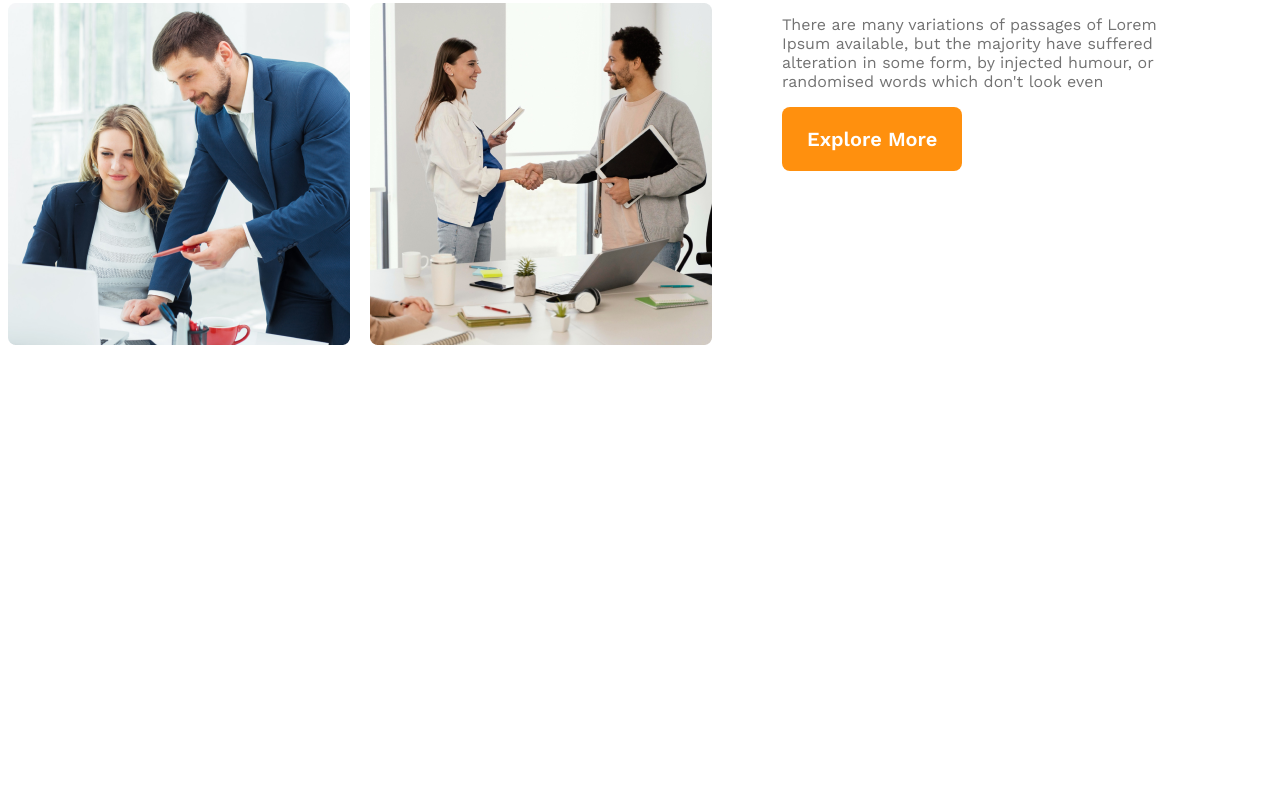
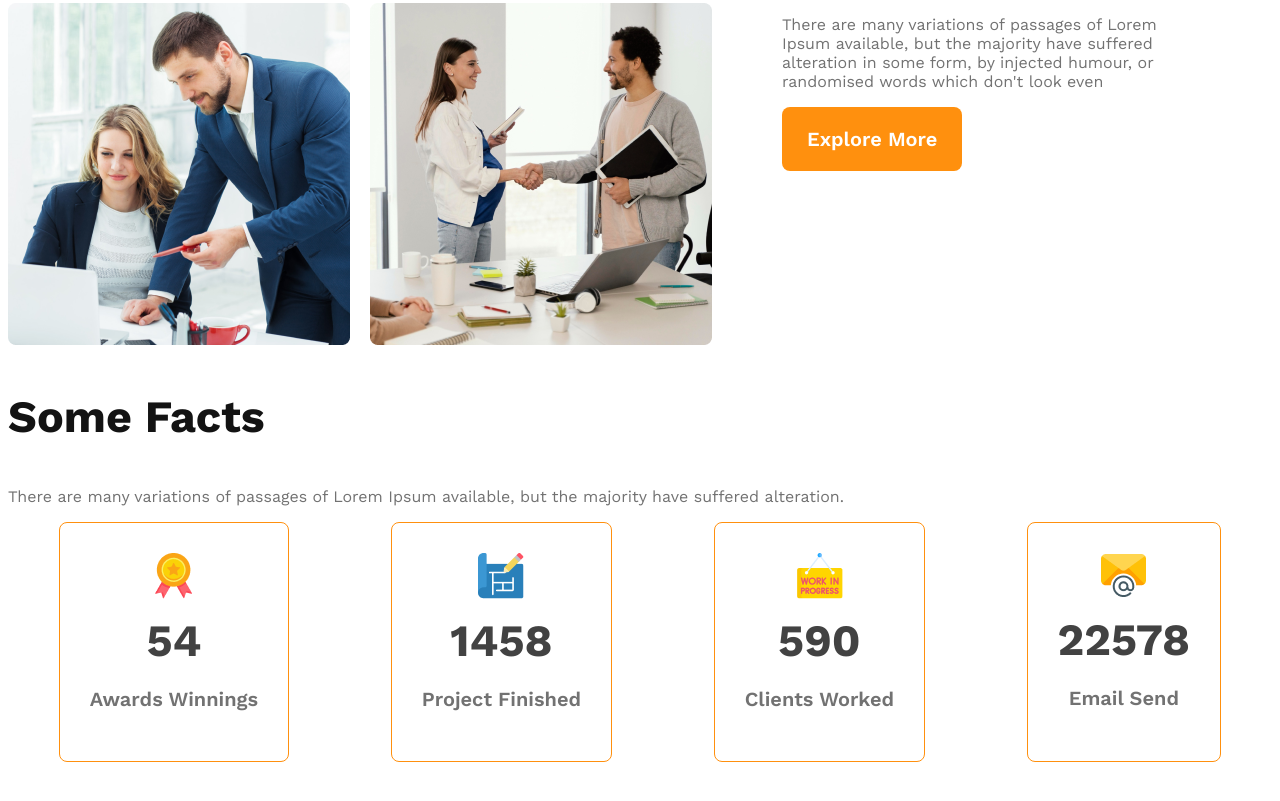
Before and after one commit to jahidhassan2656/G3-responsive-architect, a plain HTML site: page index.html in a window 1280 px wide. Shown: the part 1521-2322 px from the top of the page. Before the commit the page ends 1936 px from the top, so only its background shows below. Drawn offline with nearby package versions, Linux system fonts and the light colour scheme.

Commit message:
facts section 88% finished

```diff
--- a/index.html
+++ b/index.html
@@ -10,7 +10,7 @@
     <!-- Header section start -->
        <header>
             <nav>
-                <h3 class="nav-title">G3 Architects</h3>
+                <h3 class="section-title">G3 Architects</h3>
                 <ul>
                     <li><a href="#">Home</a></li>
                     <li><a href="#">About</a></li>
@@ -29,8 +29,9 @@
        </header>
         <!-- Header section start -->
 
+
+       <main>
          <!-- teams start -->
-       <main>
          <section class="teams-container">
             <div class="teams-img-container">
                 <img src="images/team1.png" alt="">
@@ -48,9 +49,38 @@
 
             </div>
          </section>
+       <!-- teams End -->
 
+            <!-- features sectiion -->
+            <section class="features-sectiion"></section>
+            <section class="facts-section">
+                <h3 class="section-title">Some Facts</h3>
+                <p class="text-light-gray">There are many variations of passages of Lorem Ipsum available, but the majority have suffered alteration.</p>
+                <div class="facts-card-container">
+                    <div class="card">
+                        <img src="images/icons/ribon.png" alt="">
+                        <h2 class="card-stats">54</h2>
+                        <p class="card-title text-light-gray">Awards Winnings</p>
+                    </div>
+                    <div class="card">
+                        <img src="images/icons/projects.png" alt="">
+                        <h2 class="card-stats">1458</h2>
+                        <p class="card-title text-light-gray">Project Finished</p>
+                    </div>
+                    <div class="card">
+                        <img src="images/icons/customers.png" alt="">
+                        <h2 class="card-stats">590</h2>
+                        <p class="card-title text-light-gray">Clients Worked</p>
+                    </div>
+                    <div class="card">
+                        <img src="images/icons/email.png" alt="">
+                        <h2 class="card-stats">22578</h2>
+                        <p class="card-title text-light-gray">Email Send</p>
+                    </div>
+                </div>
+            </section>
        </main>
-         <!-- teams End -->
+
 
        <footer></footer>
 </body>
--- a/styles/architect.css
+++ b/styles/architect.css
@@ -20,7 +20,11 @@
 }
 .text-light-gray{
     color: #727272;
-
+}
+.section-title {
+    color: #131313;
+    font-size: 2.8rem;
+    font-weight: 700;
 }
 /* share style End */
 
@@ -36,11 +40,7 @@ nav {
     align-items: center;
 }
 
-.nav-title {
-    color: #131313;
-    font-size: 2.8rem;
-    font-weight: 700;
-}
+
 
 nav>ul {
     display: flex;
@@ -114,6 +114,32 @@ main{
     font-weight: 700;
 }
 
+/* Facts card Container start */
+.facts-card-container{
+    display: flex;
+    justify-content: space-around;
+}
+.facts-card-container .card{
+    border-radius: 8px;
+    border: 1px solid #FF900E;
+    text-align: center;
+    padding: 30px;
+
+}
+.facts-card-container, .card-stats{
+    font-size: 2.8rem;
+    color:  #424242 ;
+    margin-top: 10px;
+    margin-bottom: 10px;
+}
+.facts-card-container, .card-title{
+    font-weight: 600;
+    font-size: 1.25rem;
+
+}
+
+/* Facts card Container End */
+
 /* Responsive media queries */
 @media screen and (max-width:576px) {
     header{
```
